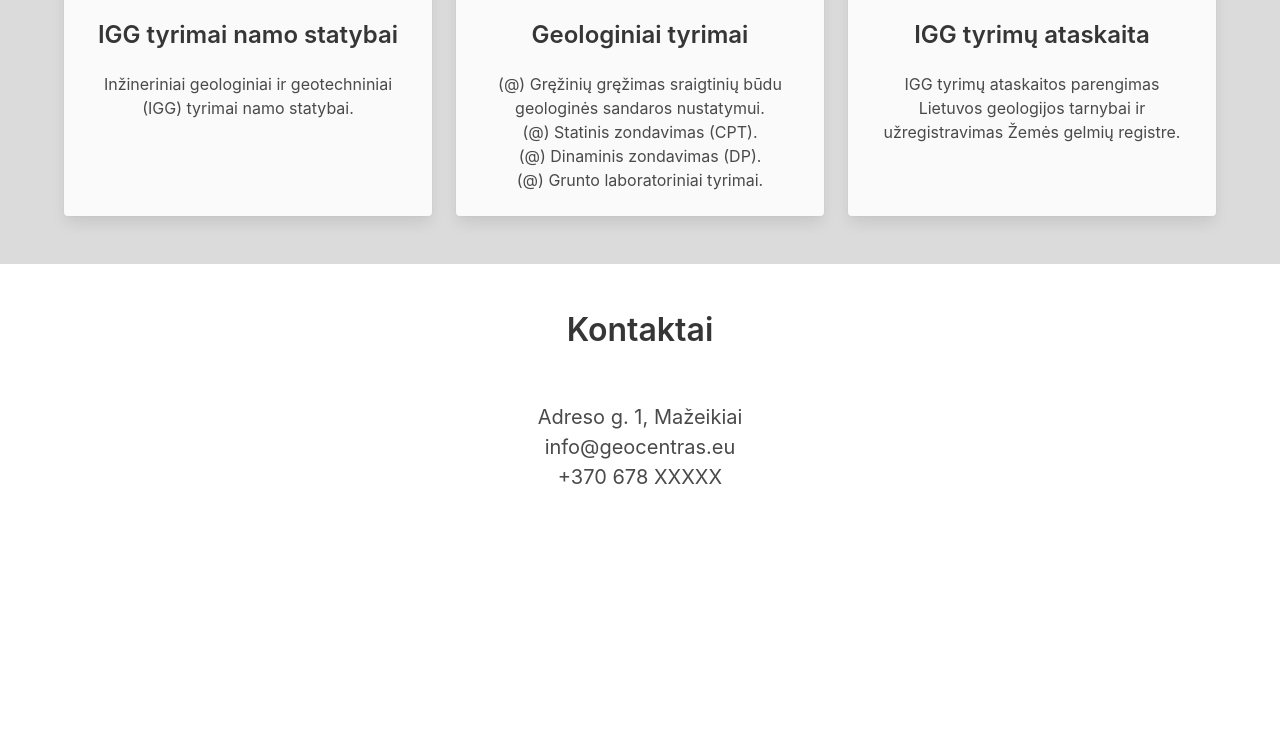
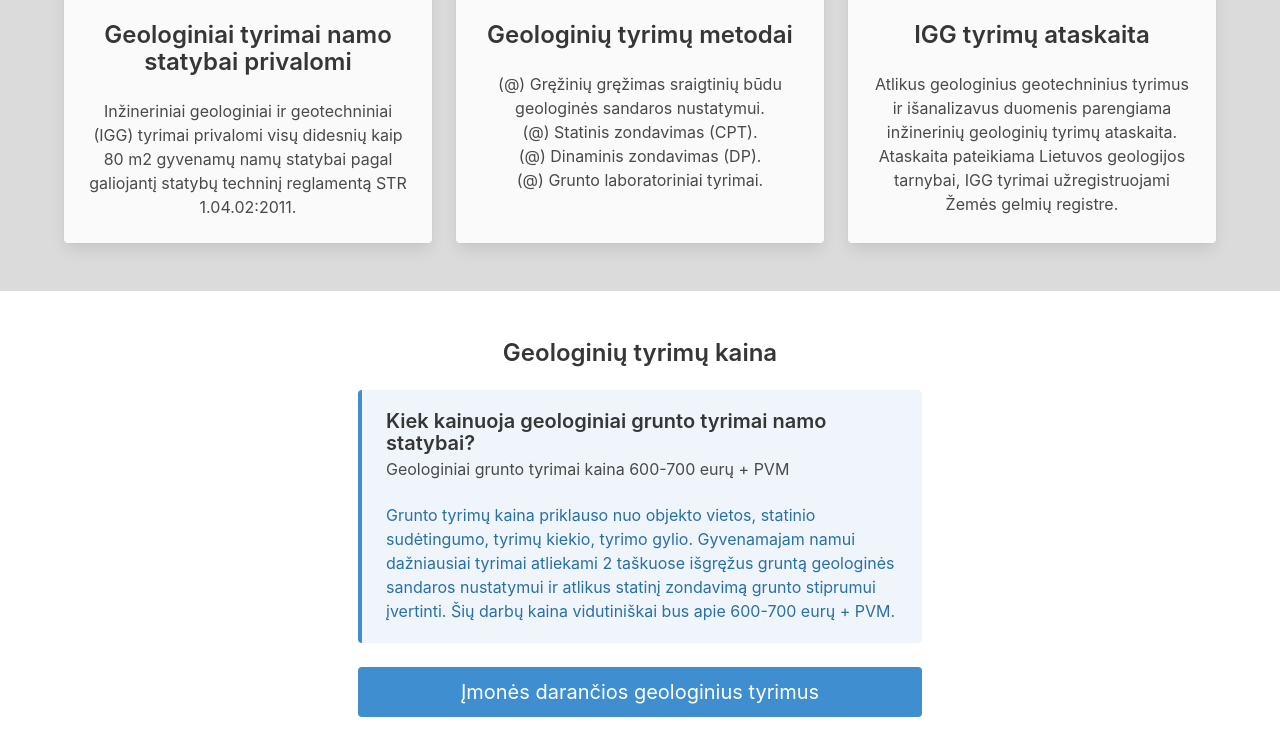
Before and after one commit to geocentras/geocentras.github.io, a plain HTML site: page index.html in a window 1280 px wide. Shown: the part 540-1296 px from the top of the page. Before the commit the page ends 1080 px from the top, so only its background shows below. Drawn offline with nearby package versions, Linux system fonts and the light colour scheme.

Commit message:
Add files via upload

```diff
--- a/index.html
+++ b/index.html
@@ -4,9 +4,10 @@
 <head>
     <meta charset="utf-8">
     <meta name="viewport" content="width=device-width, initial-scale=1">
-    <title>Geologiniai tyrimai namo statybai - IGG tyrimai, ataskaitų registravimas</title>
+    <title>Geologiniai tyrimai namo statybai - IGG tyrimai, ataskaita, kaina</title>
     <meta name="description" content="Geologiniai tyrimai namo statybai visoje Lietuvoje.
-                Projektų registravimas Lietuvos geologijos tarnyboje." />
+                Inžineriniai geologiniai geotechniniai tyrimai (IGG tyrimai) pagal STR reikalvimus,
+                ataskaitos parengimas, projektų registravimas Lietuvos geologijos tarnyboje." />
     <link rel="stylesheet" href="https://cdn.jsdelivr.net/npm/bulma@0.9.2/css/bulma.min.css">
 
     <!-- Global site tag (gtag.js) - Google Analytics -->
@@ -24,10 +25,10 @@
 
 <body>
 
-    <section class="hero is-dark is-bold">
+    <section class="hero is-info is-bold">
 
         <div class="hero-head">
-            <nav class="navbar is-dark" role="navigation" aria-label="main navigation">
+            <nav class="navbar is-info" role="navigation" aria-label="main navigation">
                 <div class="container">
                     <div class="navbar-brand">
                         <a class="navbar-item" href="#">
@@ -43,14 +44,7 @@
                     <div id="centroMenu" class="navbar-menu">
 
                         <div class="navbar-end">
-                            <div class="navbar-item has-dropdown is-hoverable">
-                                <a class="navbar-link">Paslaugos</a>
-                                <div class="navbar-dropdown has-background-dark is-size-5">
-                                    <a class="navbar-item" href="/">IGG tyrimai</a>
-                                    <a class="navbar-item" href="/">Geologiniai tyrimai</a>
-                                    <a class="navbar-item" href="/">IGG tyrimų ataskaita</a>
-                                </div>
-                            </div>
+                            <a class="navbar-item is-active" href="/">Geologiniai tyrimai</a>
                             <a class="navbar-item" href="/geologai.html">Geologai</a>
                         </div>
 
@@ -73,10 +67,6 @@
     </section>
 
 
-
-
-
-
     <section class="section has-background-grey-lighter">
         <div class="container has-text-centered">
 
@@ -92,10 +82,11 @@
                         </div>
                         <div class="card-content">
                             <p class="title is-4">
-                                IGG tyrimai namo statybai
+                                Geologiniai tyrimai namo statybai privalomi
                             </p>
                             <p>
-                                Inžineriniai geologiniai ir geotechniniai (IGG) tyrimai namo statybai.
+                                Inžineriniai geologiniai ir geotechniniai (IGG) tyrimai privalomi visų didesnių kaip 80
+                                m2 gyvenamų namų statybai pagal galiojantį statybų techninį reglamentą STR 1.04.02:2011.
                             </p>
 
                         </div>
@@ -114,7 +105,7 @@
                         </div>
                         <div class="card-content">
                             <p class="title is-4 has-text-dark">
-                                Geologiniai tyrimai
+                                Geologinių tyrimų metodai
                             </p>
                             <p>
                                 (@) Gręžinių gręžimas sraigtinių būdu geologinės sandaros nustatymui.<br />
@@ -142,7 +133,9 @@
                                 IGG tyrimų ataskaita
                             </p>
                             <P>
-                                IGG tyrimų ataskaitos parengimas Lietuvos geologijos tarnybai ir užregistravimas Žemės
+                                Atlikus geologinius geotechninius tyrimus ir išanalizavus duomenis parengiama
+                                inžinerinių geologinių tyrimų ataskaita.
+                                Ataskaita pateikiama Lietuvos geologijos tarnybai, IGG tyrimai užregistruojami Žemės
                                 gelmių registre.
                             </P>
                         </div>
@@ -151,33 +144,41 @@
 
             </div>
 
-
-
-
         </div>
     </section>
-
-
-
 
 
 
     <section class="section">
         <div class="container">
 
-            <h2 class="title is-3 is-spaced has-text-centered">
-                Kontaktai
-            </h2>
-            <div class="columns has-text-centered">
+            <diV class="columns">
                 <div class="column is-6 is-offset-3">
-                    <p class="is-size-5">
-                        <strong class="has-text-white">UAB Geologijos centras</strong> <br />
-                        Adreso g. 1, Mažeikiai<br />
-                        info@geocentras.eu<br />
-                        +370 678 XXXXX
-                    </p>
+
+
+                    <h2 class="title is-4 is-spaced has-text-centered">
+                        Geologinių tyrimų kaina
+                    </h2>
+
+                    <div class="message is-shady is-info">
+                        <div class="message-body">
+                            <p class="title is-5">Kiek kainuoja geologiniai grunto tyrimai namo statybai?</p>
+                            <p class="subtitle is-6">Geologiniai grunto tyrimai kaina 600-700 eurų + PVM</p>
+                            <p>Grunto tyrimų kaina priklauso nuo objekto vietos, statinio sudėtingumo, tyrimų kiekio,
+                                tyrimo gylio.
+                                Gyvenamajam namui dažniausiai tyrimai atliekami 2 taškuose išgręžus gruntą geologinės
+                                sandaros nustatymui ir atlikus statinį zondavimą grunto stiprumui įvertinti.
+                                Šių darbų kaina vidutiniškai bus apie 600-700 eurų + PVM. </p>
+                        </div>
+                    </div>
+
+
+                    <a class="button is-info is-medium is-fullwidth" title="Įmonės darančios geologinius tyrimus"
+                        href="/geologai.html">
+                        Įmonės darančios geologinius tyrimus</a>
+
                 </div>
-            </div>
+            </diV>
 
         </diV>
     </section>
```
Also changed, not shown: geologai.html (+8 -15 lines).
